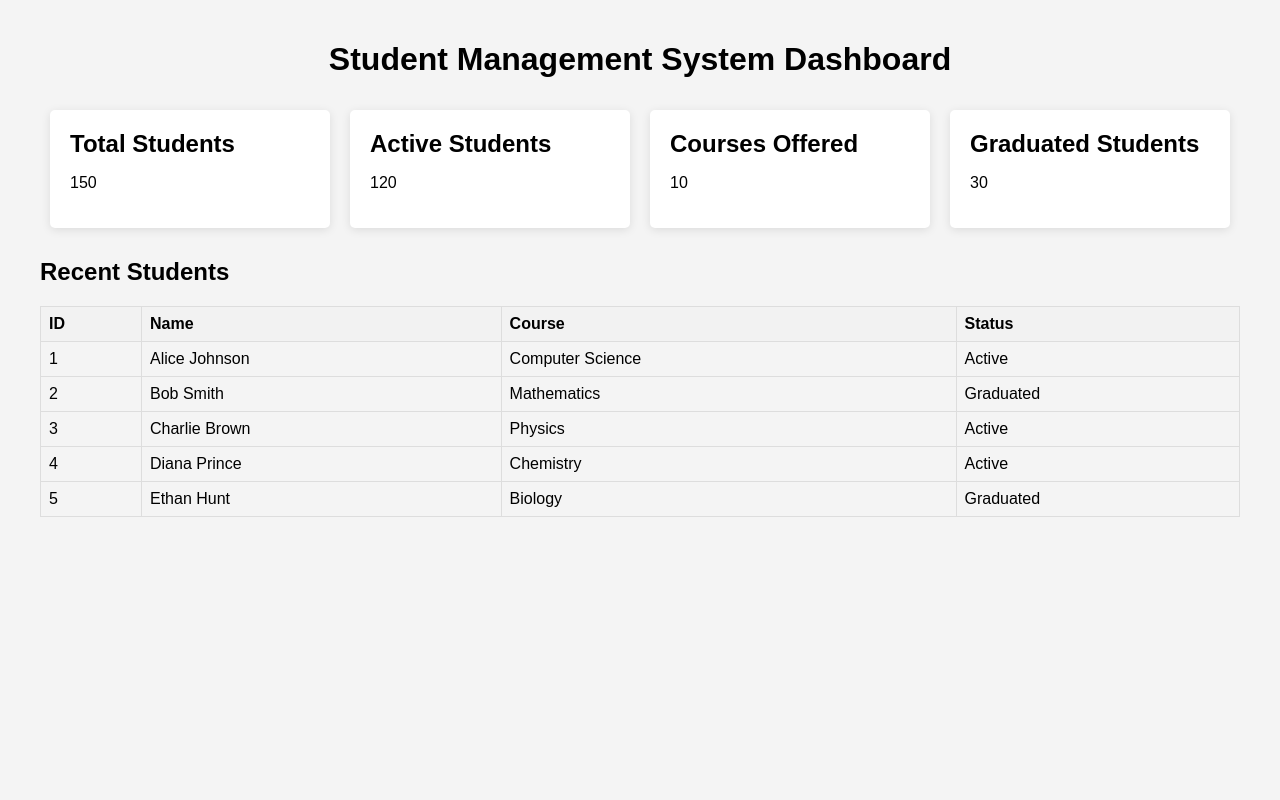
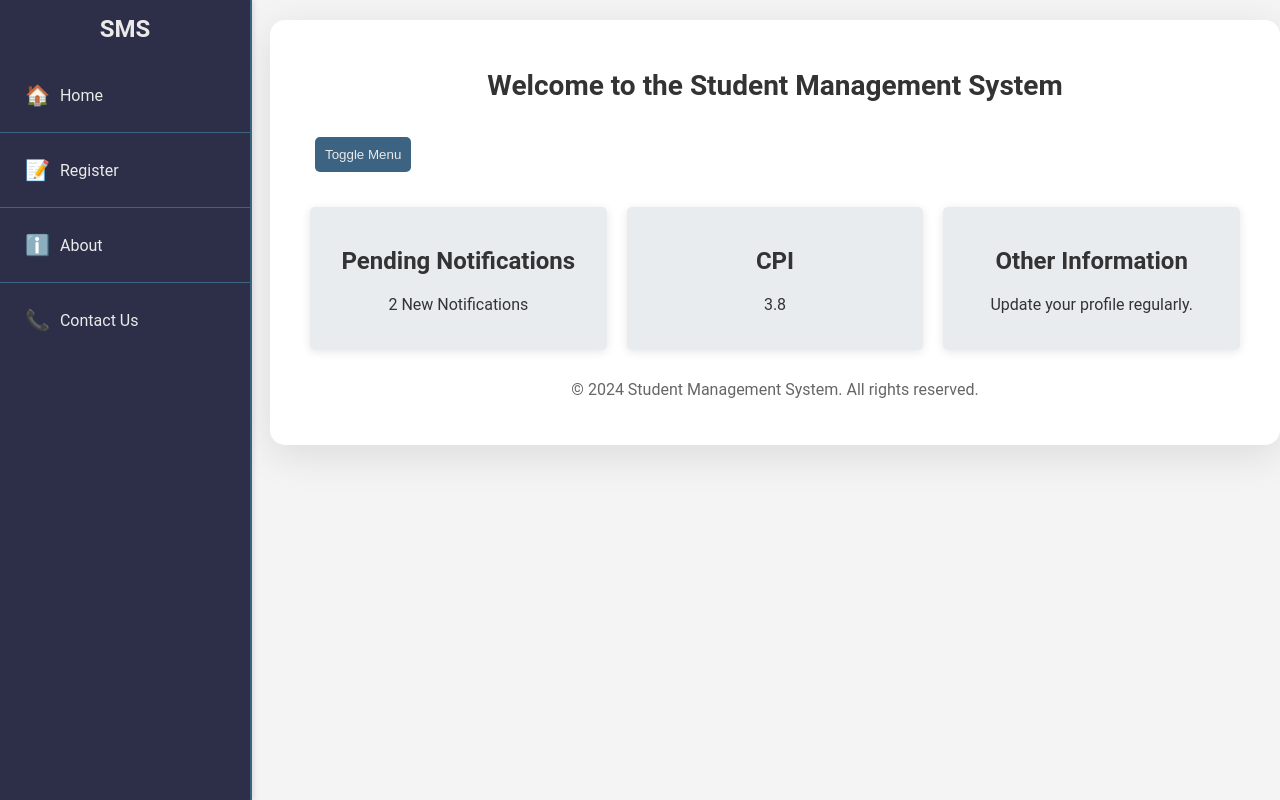
Before and after one commit to Cyb3rWr4i7h/Student_Management_System, a Django app: page / in a window 1280 px wide. Run offline with Django 5.2, Linux system fonts and the light colour scheme.

Commit message:
added homepage, to be updated, incomplete

```diff
--- a/templates/home.html
+++ b/templates/home.html
@@ -3,140 +3,179 @@
 <head>
     <meta charset="UTF-8">
     <meta name="viewport" content="width=device-width, initial-scale=1.0">
-    <title>Student Management System Dashboard</title>
+    <title>Student Management System</title>
     <style>
         body {
-            font-family: Arial, sans-serif;
             background-color: #f4f4f4;
+            font-family: 'Roboto', sans-serif;
             margin: 0;
-            padding: 20px;
+            padding: 0;
+            color: #333;
+            display: flex;
         }
 
-        .dashboard {
-            max-width: 1200px;
-            margin: auto;
+        .navbar {
+            background-color: #2d2f48;
+            width: 250px;
+            transition: width 0.3s;
+            overflow: hidden;
+            height: 100vh;
+            position: fixed;
+            border-right: 2px solid #3c6382;
+            box-shadow: 2px 0 5px rgba(0, 0, 0, 0.1);
         }
 
-        header {
+        .navbar.shrink {
+            width: 80px;
+        }
+
+        .navbar ul {
+            list-style-type: none;
+            padding: 0;
+            margin: 0;
+        }
+
+        .navbar li {
+            padding: 15px;
             text-align: center;
+            border-bottom: 1px solid #3c6382;
+        }
+
+        .navbar li:last-child {
+            border-bottom: none;
+        }
+
+        .navbar a {
+            color: #eaeaea;
+            text-decoration: none;
+            display: flex;
+            align-items: center;
+            transition: background-color 0.3s;
+            border-radius: 5px;
+            padding: 10px;
+        }
+
+        .navbar a:hover {
+            background-color: #3c6382;
+            color: #fff;
+        }
+
+        .navbar h2 {
+            text-align: center;
+            color: #eaeaea;
+            margin: 15px 0;
+        }
+
+        .icon {
+            margin-right: 10px;
+            font-size: 20px;
+        }
+
+        .container {
+            flex-grow: 1;
+            margin-left: 270px;
+            margin-top: 20px;
+            padding: 30px;
+            border-radius: 15px;
+            box-shadow: 0 10px 40px rgba(0, 0, 0, 0.1);
+            background-color: #ffffff;
+        }
+
+        .title {
+            text-align: center;
+            font-size: 28px;
+            font-weight: 700;
             margin-bottom: 20px;
         }
 
-        .cards {
+        .info-section {
             display: flex;
             justify-content: space-between;
-            flex-wrap: wrap;
+            margin-top: 20px;
         }
 
-        .card {
-            background-color: #ffffff;
+        .info-card {
+            background-color: #e9ecef;
             border-radius: 5px;
             box-shadow: 0 2px 10px rgba(0, 0, 0, 0.1);
             padding: 20px;
-            margin: 10px;
             flex: 1;
-            min-width: 200px;
+            margin: 0 10px;
+            text-align: center;
         }
 
-        .card h2 {
-            margin: 0 0 10px;
+        .info-card h2 {
+            color: #333;
         }
 
-        .tables {
-            margin-top: 20px;
+        .footer {
+            text-align: center;
+            margin-top: 30px;
+            color: #666;
         }
 
-        table {
-            width: 100%;
-            border-collapse: collapse;
+        .toggle-btn {
+            background-color: #3c6382;
+            color: #eaeaea;
+            border: none;
+            border-radius: 5px;
+            padding: 10px;
+            cursor: pointer;
+            margin: 15px;
+            transition: background-color 0.3s;
         }
 
-        table, th, td {
-            border: 1px solid #dddddd;
-        }
-
-        th, td {
-            padding: 8px;
-            text-align: left;
-        }
-
-        th {
-            background-color: #f2f2f2;
+        .toggle-btn:hover {
+            background-color: #2b4d61;
         }
     </style>
 </head>
 <body>
-    <div class="dashboard">
+    <div class="navbar" id="navbar">
+        <h2>SMS</h2>
+        <ul>
+            <li><a href="login.html"><span class="icon">🏠</span>Home</a></li>
+            <li><a href="register.html"><span class="icon">📝</span>Register</a></li>
+            <li><a href="about.html"><span class="icon">ℹ️</span>About</a></li>
+            <li><a href="contact.html"><span class="icon">📞</span>Contact Us</a></li>
+        </ul>
+    </div>
+
+    <div class="container">
         <header>
-            <h1>Student Management System Dashboard</h1>
+            <h1 class="title">Welcome to the Student Management System</h1>
         </header>
-        <div class="cards">
-            <div class="card">
-                <h2>Total Students</h2>
-                <p id="total-students">0</p>
+
+        <button class="toggle-btn" onclick="toggleNavbar()">Toggle Menu</button>
+
+        <div class="info-section">
+            <div class="info-card">
+                <h2>Pending Notifications</h2>
+                <p id="pending-notifications">3 Notifications</p>
             </div>
-            <div class="card">
-                <h2>Active Students</h2>
-                <p id="active-students">0</p>
+            <div class="info-card">
+                <h2>CPI</h2>
+                <p id="cpi">3.5</p>
             </div>
-            <div class="card">
-                <h2>Courses Offered</h2>
-                <p id="courses-offered">0</p>
-            </div>
-            <div class="card">
-                <h2>Graduated Students</h2>
-                <p id="graduated-students">0</p>
+            <div class="info-card">
+                <h2>Other Information</h2>
+                <p>Update your profile regularly.</p>
             </div>
         </div>
-        <div class="tables">
-            <h2>Recent Students</h2>
-            <table id="recent-students">
-                <thead>
-                    <tr>
-                        <th>ID</th>
-                        <th>Name</th>
-                        <th>Course</th>
-                        <th>Status</th>
-                    </tr>
-                </thead>
-                <tbody>
-                    <!-- Student data will be inserted here dynamically -->
-                </tbody>
-            </table>
-        </div>
+
+        <footer class="footer">
+            <p>&copy; 2024 Student Management System. All rights reserved.</p>
+        </footer>
     </div>
+
     <script>
-        document.addEventListener('DOMContentLoaded', () => {
-            // Sample data for demonstration
-            const data = {
-                totalStudents: 150,
-                activeStudents: 120,
-                coursesOffered: 10,
-                graduatedStudents: 30,
-                recentStudents: [
-                    { id: 1, name: "Alice Johnson", course: "Computer Science", status: "Active" },
-                    { id: 2, name: "Bob Smith", course: "Mathematics", status: "Graduated" },
-                    { id: 3, name: "Charlie Brown", course: "Physics", status: "Active" },
-                    { id: 4, name: "Diana Prince", course: "Chemistry", status: "Active" },
-                    { id: 5, name: "Ethan Hunt", course: "Biology", status: "Graduated" }
-                ]
-            };
+        function toggleNavbar() {
+            const navbar = document.getElementById('navbar');
+            navbar.classList.toggle('shrink');
+        }
 
-            // Populate the dashboard
-            document.getElementById('total-students').textContent = data.totalStudents;
-            document.getElementById('active-students').textContent = data.activeStudents;
-            document.getElementById('courses-offered').textContent = data.coursesOffered;
-            document.getElementById('graduated-students').textContent = data.graduatedStudents;
-
-            const recentStudentsTable = document.getElementById('recent-students').getElementsByTagName('tbody')[0];
-            data.recentStudents.forEach(student => {
-                const row = recentStudentsTable.insertRow();
-                row.insertCell(0).textContent = student.id;
-                row.insertCell(1).textContent = student.name;
-                row.insertCell(2).textContent = student.course;
-                row.insertCell(3).textContent = student.status;
-            });
-        });
+        document.getElementById('pending-notifications').textContent = "2 New Notifications";
+        document.getElementById('cpi').textContent = "3.8";
     </script>
 </body>
 </html>
```
